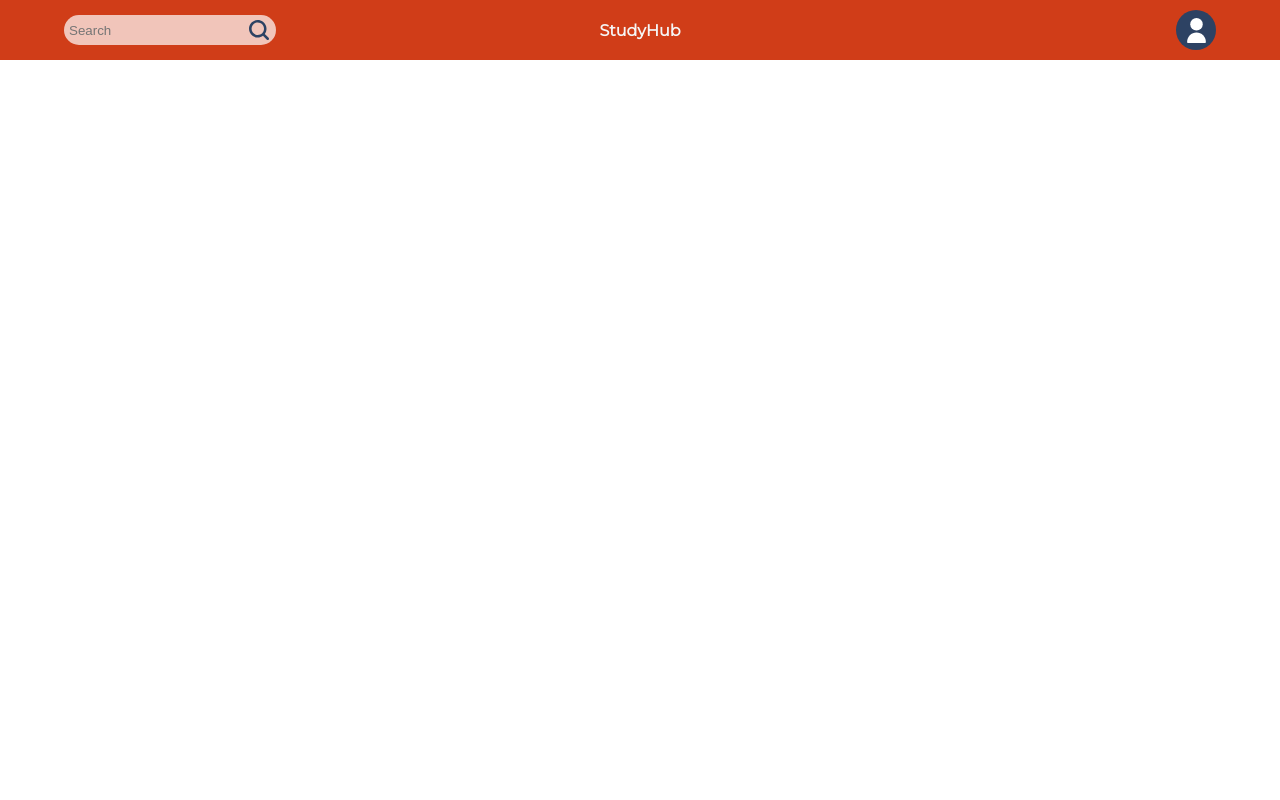
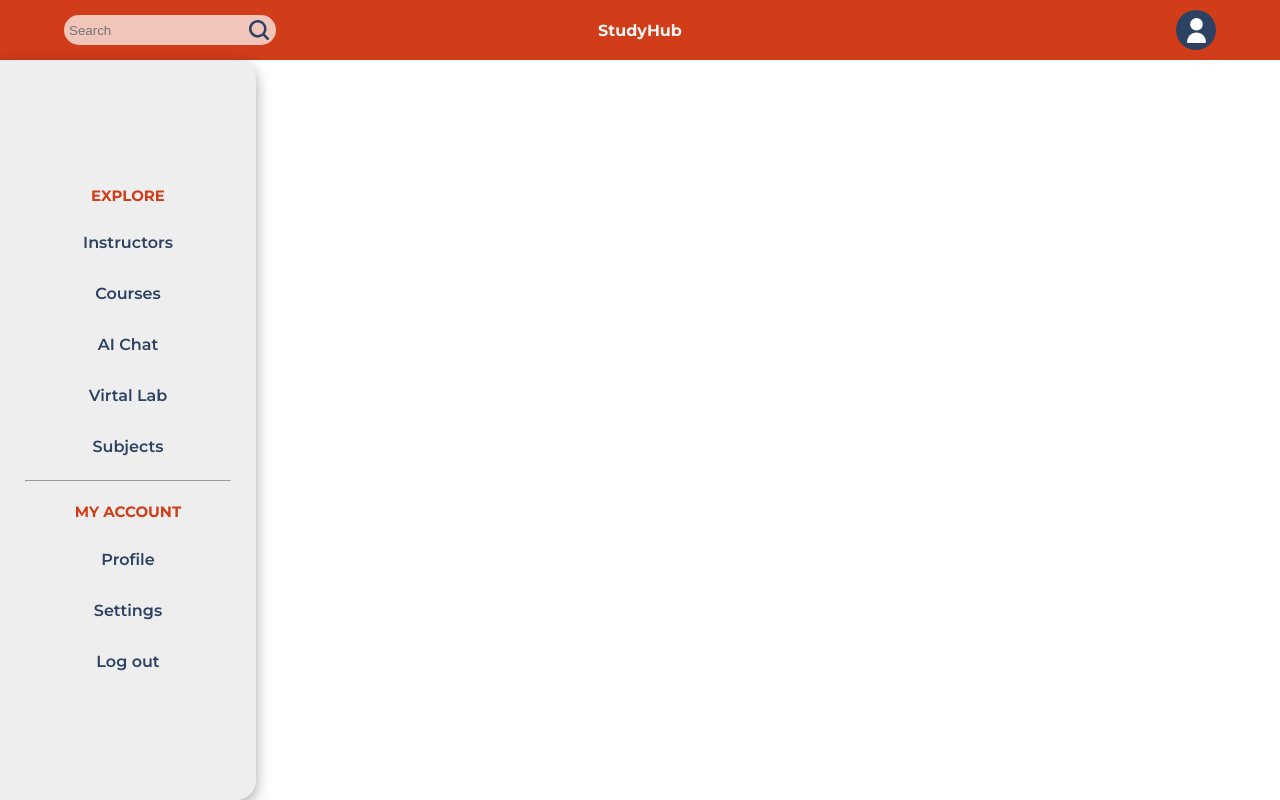
Before and after one commit to elidaarnaut/StudyHub, a React (Create React App) app in the folder study-hub/: page /dashboardStudent in a window 1280 px wide. Built offline with nearby package versions, Linux system fonts and the light colour scheme.

Commit message:
Side Menu version 1 complete

```diff
--- a/study-hub/src/App.css
+++ b/study-hub/src/App.css
@@ -1,4 +1,41 @@
-@import url('https://fonts.googleapis.com/css2?family=Montserrat:ital@0;1&display=swap');
+@import url('https://fonts.googleapis.com/css2?family=Montserrat:wght@400;600;700;800;900&display=swap');
+
+ /* SEARCH COMPONENT */
+
+ .searchInput{
+  height: 30px;
+  border-radius: 50px 0 0 50px;
+  background-color: rgba(255, 255, 255, 0.7);
+  border: none;
+  padding: 0%;
+  padding-left: 5px;
+
+}
+
+.searchImg {
+  width: 20px;
+  padding: 0%;
+
+}
+
+.searchBar1{
+  display: flex;
+  align-items: center;
+
+}
+
+.searchButton {
+  width: 30px;
+  height: 30px;
+  display: flex;
+  align-items: center;
+  justify-content: center;
+  background-color: rgba(255, 255, 255, 0.7);
+  border: none;
+  border-radius: 0 50px 50px 0;
+  padding: 0%;
+  padding-right: 5px;
+}
 
  /* HOMEPAGE1 */
 .topMenu1div{
@@ -10,7 +47,7 @@
   align-items: center;
   justify-content: space-between;
   padding-right: 5%;
-  position: absolute;
+  /* position: absolute; */
   top: 0;
 }
 
@@ -23,7 +60,7 @@
 .mainPartHP{
   display: flex;
   flex-direction: row;
-  height: 100vh;
+  height: calc(100vh - 60px);
   align-items: center;
   justify-content: center;
 }
@@ -100,7 +137,7 @@
   display: flex;
   align-items: center;
   justify-content: center;
-  position: absolute;
+  /* position: absolute; */
   top: 0;
 }
 
@@ -114,52 +151,21 @@
 .leftItem {
   width: 30%;
 }
-.centerItem{
+.centerItem {
   width: 30%;
   display: flex;
   justify-content: center;
 }
-.rightItem{
+.rightItem {
   width: 30%;
   display: flex;
   justify-content: right;
 }
 
- /* SEARCH COMPONENT */
-
-.searchInput{
-  height: 30px;
-  border-radius: 50px 0 0 50px;
-  background-color: rgba(255, 255, 255, 0.7);
-  border: none;
-  padding: 0%;
-  padding-left: 5px;
-
-}
-
-.searchImg {
-  width: 20px;
-  padding: 0%;
-
-}
-
-.searchBar1{
-  display: flex;
-  align-items: center;
-
-}
-
-.searchButton {
-  width: 30px;
-  height: 30px;
-  display: flex;
-  align-items: center;
-  justify-content: center;
-  background-color: rgba(255, 255, 255, 0.7);
-  border: none;
-  border-radius: 0 50px 50px 0;
-  padding: 0%;
-  padding-right: 5px;
+.sDashboardMain {
+  background-color: #ffffff;
+  width: 100%;
+  height: calc(100vh - 60px);
 }
 
  /* USER ICON ON TOP MENU 2 */
@@ -180,3 +186,35 @@
   filter: brightness(0) invert(1);
 
 }
+
+.sideMenuDiv {
+  background-color: #EEEEEE;
+  height: calc(100vh - 60px);
+  width: 20%;
+  border-radius: 0px 20px 20px 0px;
+  box-shadow: rgba(0, 0, 0, 0.35) 0px 5px 15px;
+  display: flex;
+  flex-direction: column;
+  align-items: center;
+  justify-content: center;
+
+}
+
+.sideMenuDiv hr {
+  width: 80%;
+  background-color: #2D4263;
+}
+
+.sideMenuDiv p {
+  color: #2D4263;
+  font-family: 'Montserrat', Arial, Helvetica, sans-serif;
+  font-weight: 600;
+}
+
+.sideMenuTitle {
+  color: #D03D18;
+  font-family: 'Montserrat', Arial, Helvetica, sans-serif;
+  font-size: 15px;
+  font-weight: 700;
+
+}
--- a/study-hub/src/components/SideMenu.jsx
+++ b/study-hub/src/components/SideMenu.jsx
@@ -2,8 +2,18 @@ import React from "react";
 
 function SideMenu(){
     return(
-        <div>
-
+        <div className="sideMenuDiv">
+            <h2 className="sideMenuTitle">EXPLORE</h2>
+            <p>Instructors</p>
+            <p>Courses</p>
+            <p>AI Chat</p>
+            <p>Virtal Lab</p>
+            <p>Subjects</p>
+            <hr />
+            <h2 className="sideMenuTitle">MY ACCOUNT</h2>
+            <p>Profile</p>
+            <p>Settings</p>
+            <p>Log out</p>
         </div>
     );
 }
--- a/study-hub/src/pages/DashboardStudent.jsx
+++ b/study-hub/src/pages/DashboardStudent.jsx
@@ -1,10 +1,14 @@
 import React from "react";
 import TopMenu2 from "../components/TopMenu2";
+import SideMenu from "../components/SideMenu";
 
 function DashboardStudent(){
     return(
-        <div>
+        <div >
             <TopMenu2></TopMenu2>
+            <div className="sDashboardMain">
+                <SideMenu></SideMenu>
+            </div>
         </div>
     );
 }
```
